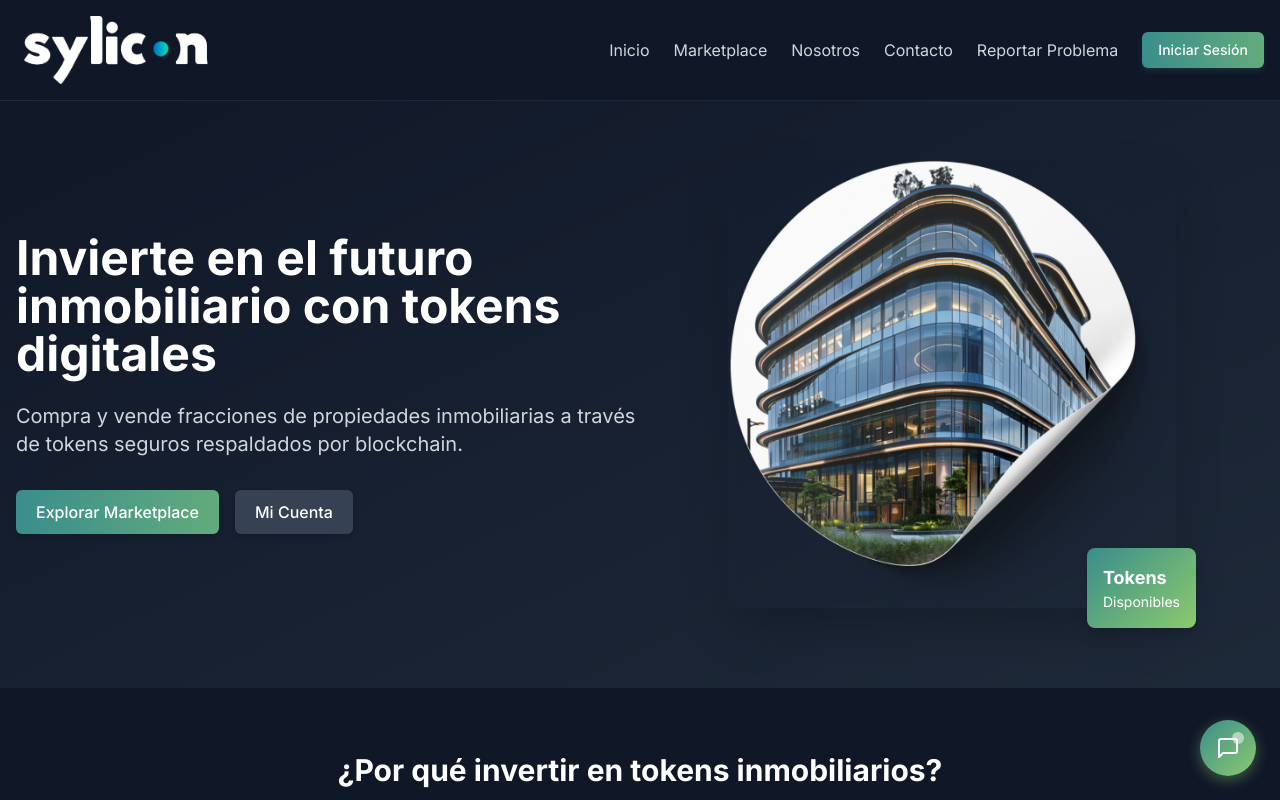
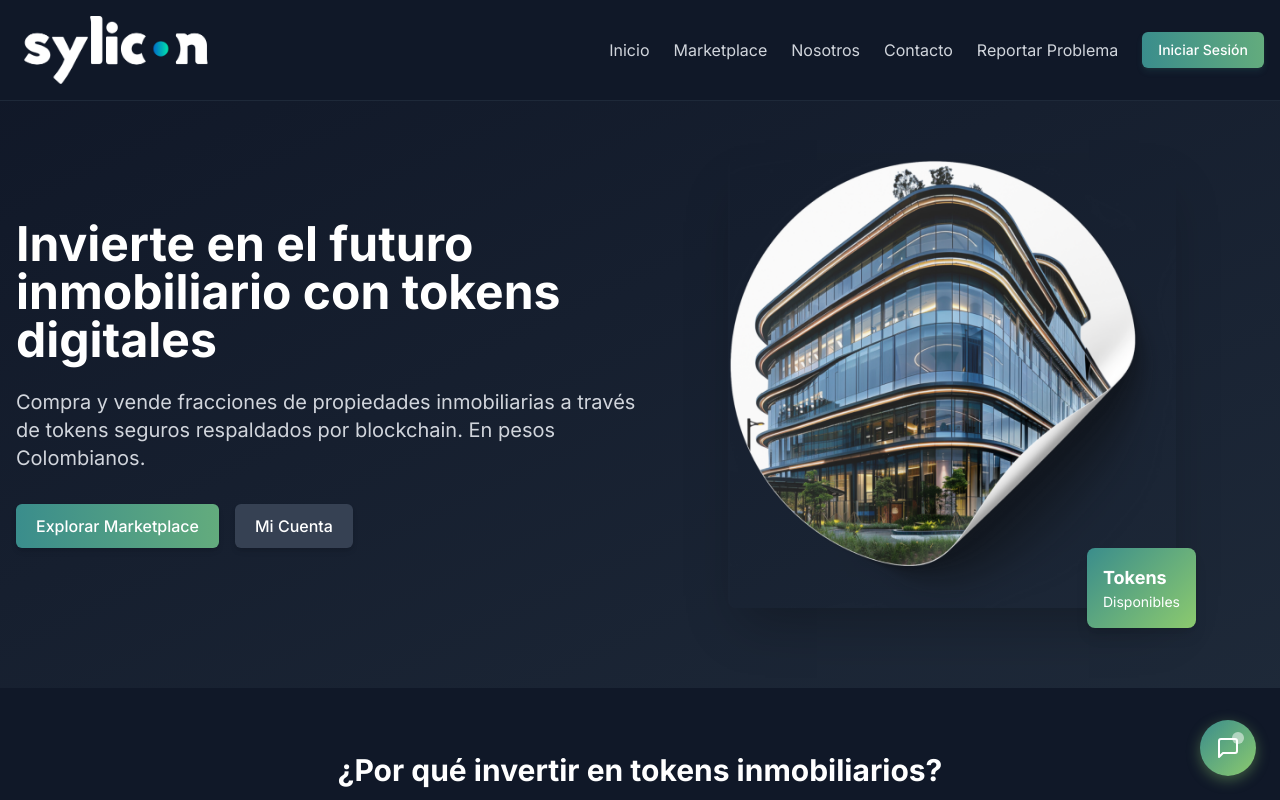
Before and after one commit to pablofelipe01/sylicon-kravata, a Next.js app: page / in a window 1280 px wide. Shown: the top 800 px of the page. Built offline with nearby package versions, Linux system fonts and the light colour scheme; no server answers; the database is empty.

Commit message:
clien services

```diff
--- a/src/app/page.tsx
+++ b/src/app/page.tsx
@@ -30,7 +30,7 @@ export default function HomePage() {
               Invierte en el futuro inmobiliario con tokens digitales
             </h1>
             <p className="text-xl text-gray-300 mb-8">
-              Compra y vende fracciones de propiedades inmobiliarias a través de tokens seguros respaldados por blockchain.
+              Compra y vende fracciones de propiedades inmobiliarias a través de tokens seguros respaldados por blockchain. En pesos Colombianos.
             </p>
             <div className="flex flex-wrap gap-4">
               <Link href="/marketplace">
```
